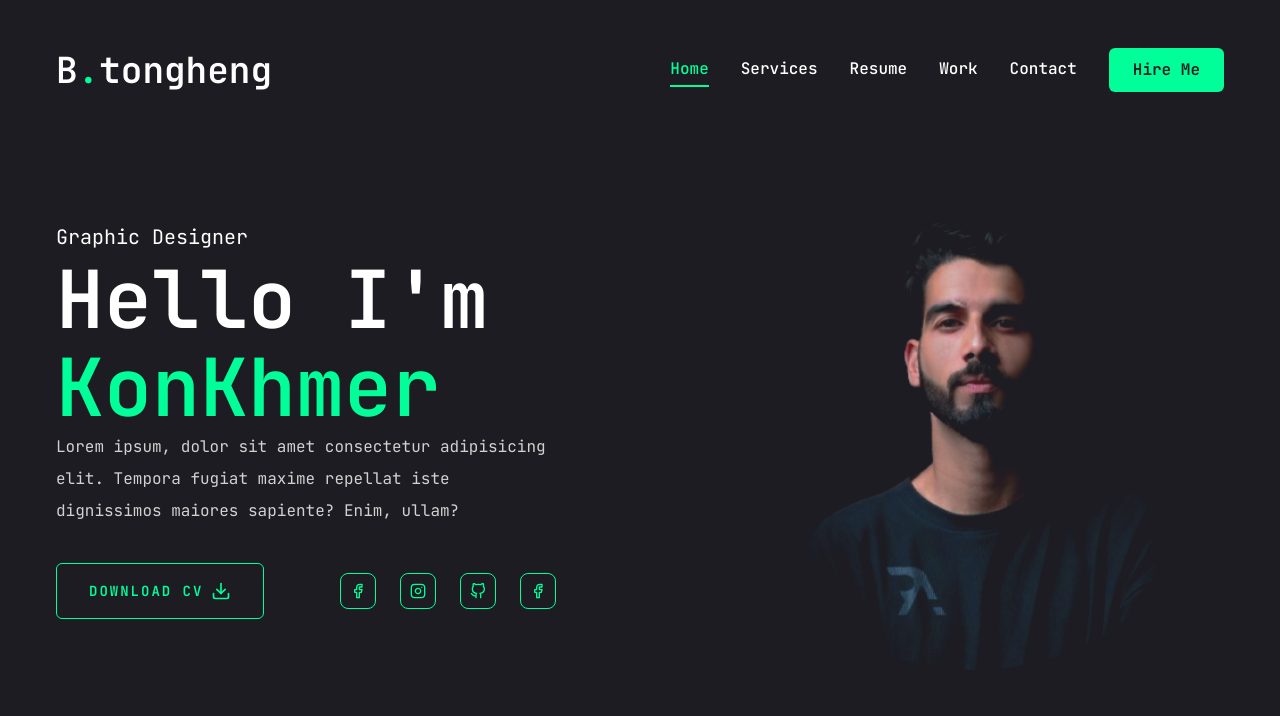
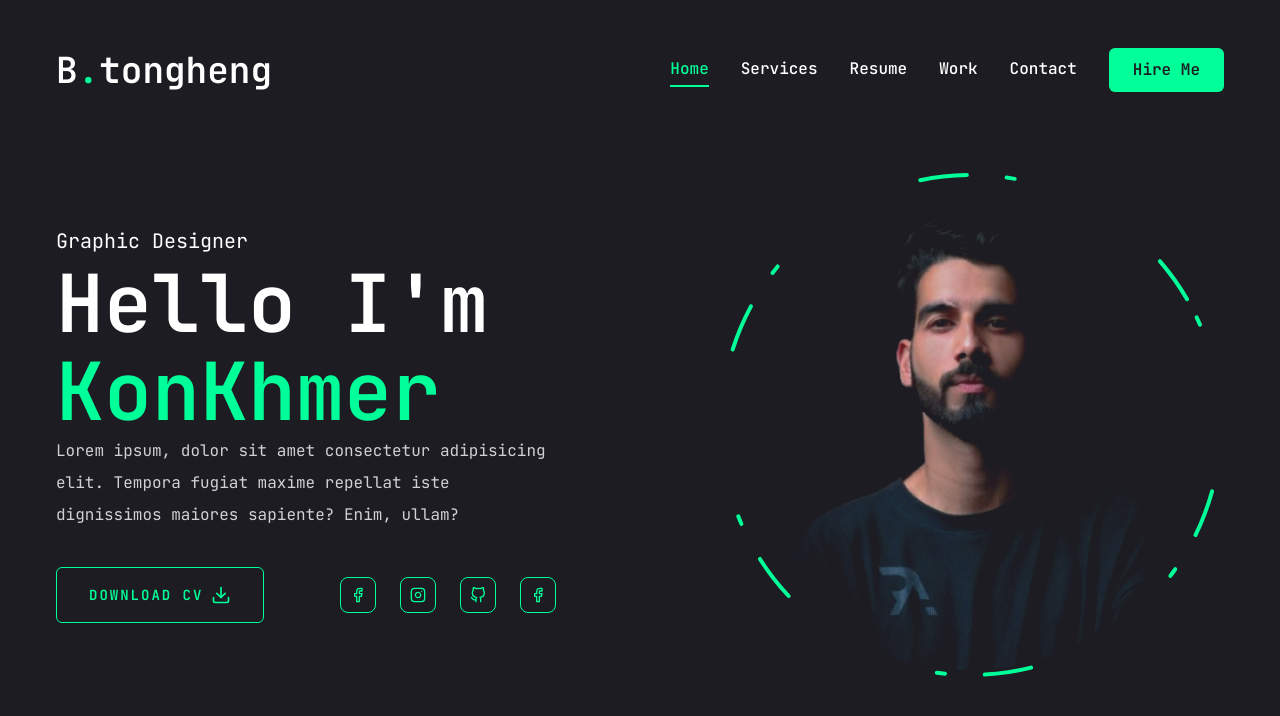
Before and after one commit to seanghaihan/portfolio2.0, a Next.js app: page / in a window 1280 px wide. Shown: the top 716 px of the page. Built offline with nearby package versions, Linux system fonts and the light colour scheme.

Commit message:
add circle animation

```diff
--- a/components/Photo.jsx
+++ b/components/Photo.jsx
@@ -5,28 +5,56 @@
 
 export default function Photo() {
     return (
-        <div className="relative h-full w-full">
+        <div className="h-full w-full relative">
             <motion.div
                 initial={{ opacity: 0 }}
                 animate={{
                     opacity: 1,
                     transition: { delay: 0.5, duration: 0.3, ease: "easeIn" }
                 }}>
+                {/* image */}
                 <motion.div
                 initial={{ opacity: 0 }}
                 animate={{
                     opacity: 1,
                     transition: { delay: 1.2, duration: 0.3, ease: "easeInOut" }
                 }}
-                className="h-[298px] w-[298px] lg:w-[498px] lg:h-[498px] mix-blend-lighten">
+                className="h-[298px] w-[298px] lg:w-[498px] lg:h-[498px] mix-blend-lighten absolute">
                     <Image
                         src="/assets/photo.png"
-                        alt="photo"
-                        fill
                         priority
                         quality={100}
+                        fill
+                        alt="photo"
                         className="object-contain" />
                 </motion.div>
+
+                {/* circle */}
+                <motion.svg
+                 className="w-[300px lg:w-[506px] h-[300px lg:h-[506px]"
+                 fill="transparent"
+                 viewBox="0 0 506 506"
+                 xmls="http://www.w3.org/2000/svg"
+                >
+                    <motion.circle
+                        cx="253"
+                        cy="253"
+                        r="250"
+                        stroke="#00ff99"
+                        strokeWidth="4"
+                        strokeLinecap="round"
+                        strokeLinejoin="round"
+                        initial={{ strokeDasharray: "24 10 0 0" }}
+                        animate={{
+                            strokeDasharray: ["15 120 25 25", "16 25 92 72", "4 250 22 22"],
+                            rotate: [120, 360],
+                        }}
+                        transition={{
+                            duration: 2,
+                            repeat: Infinity,
+                            repeatType: "reverse",}}
+                    />
+                </motion.svg>
             </motion.div>
         </div>
     )
```
